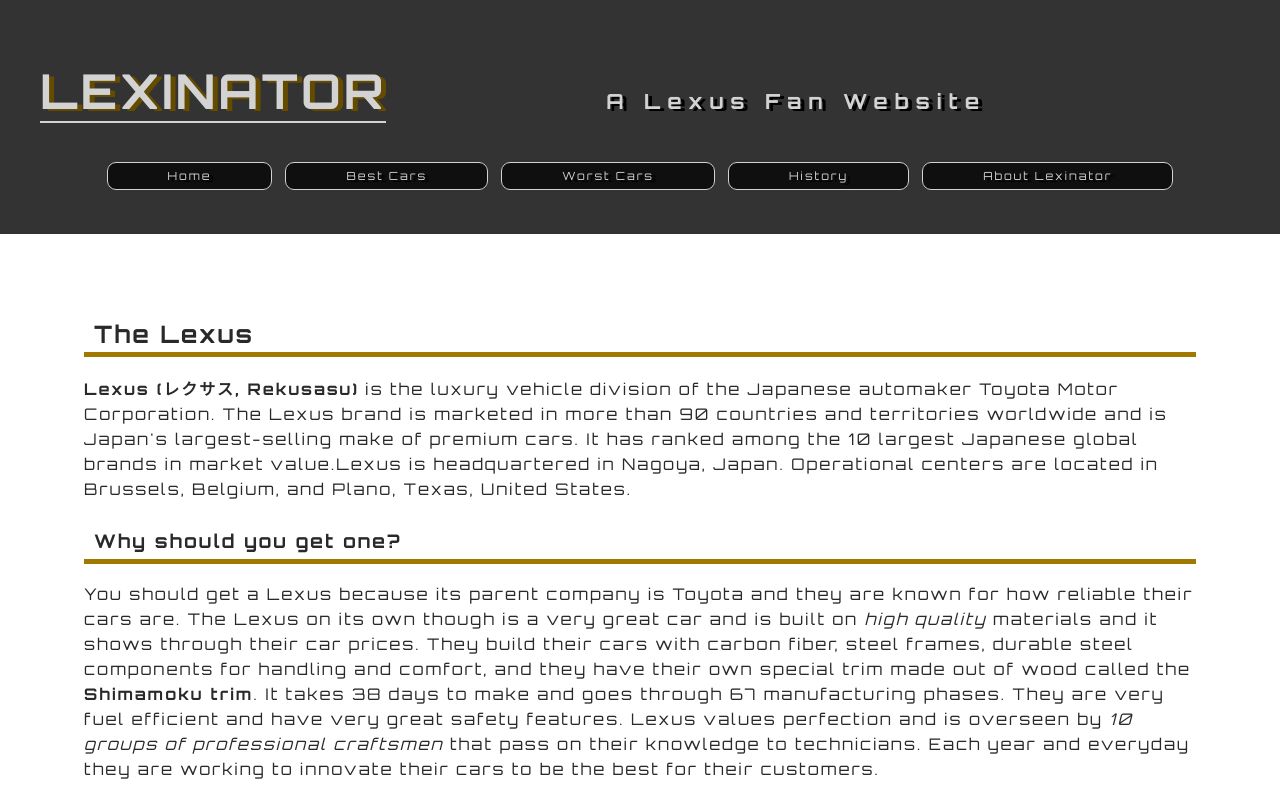
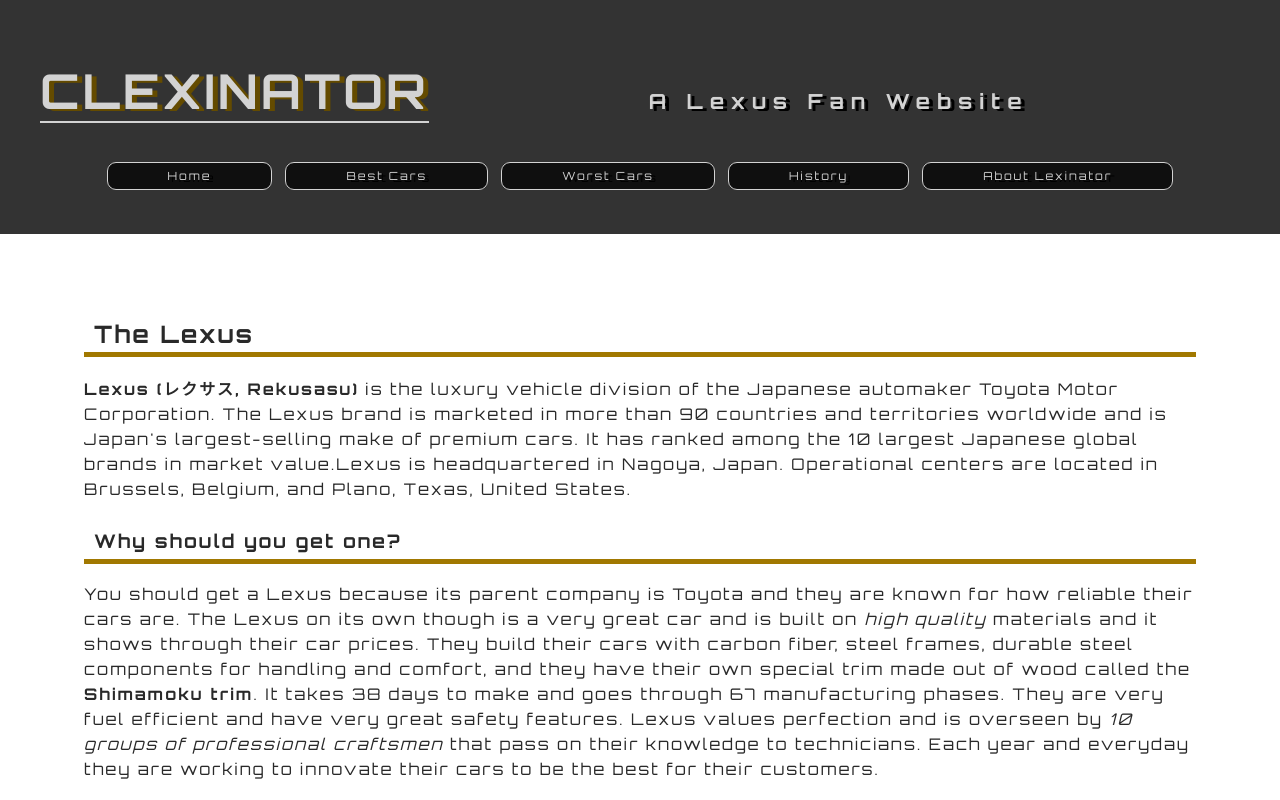
Before and after one commit to Kb214/IFSC-1310, a plain HTML site: page lexinator-project/index.html in a window 1280 px wide. Shown: the top 800 px of the page. Drawn offline with Linux system fonts and the light colour scheme; a web font is replaced by a local one.

Commit message:
Project End

```diff
--- a/lexinator-project/index.html
+++ b/lexinator-project/index.html
@@ -24,7 +24,7 @@
               </div> -->
 
                 <div class="hgroup">
-                    <h1><a href="">LEXINATOR</a></h1>
+                    <h1><a href="">CLEXINATOR</a></h1>
                     <!-- <img src="assets/img/new280.png" class="lexinator-logo" alt="Lexinator Logo"> -->
                     <h2>A Lexus Fan Website</h2>
                 </div>
```
